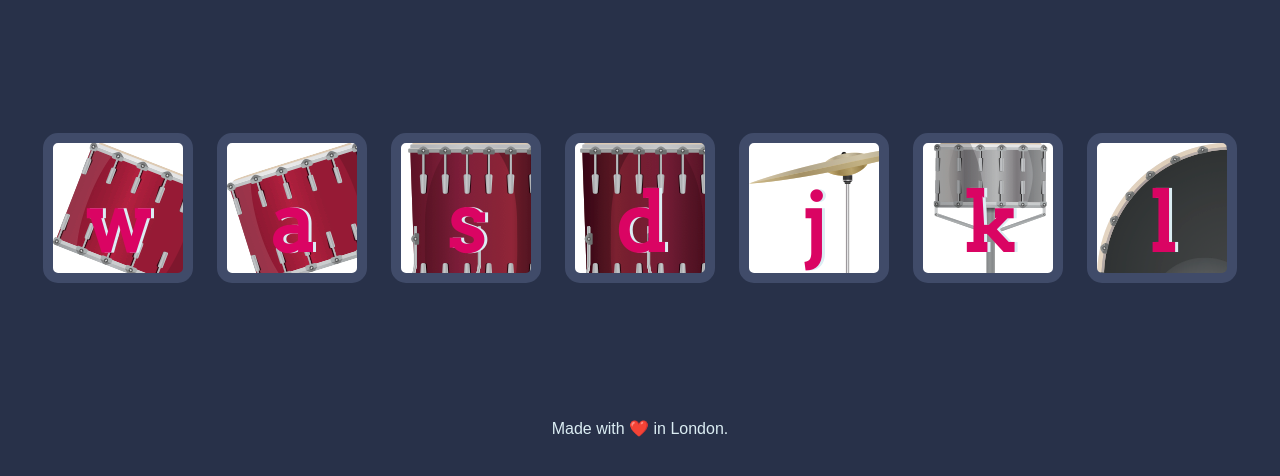
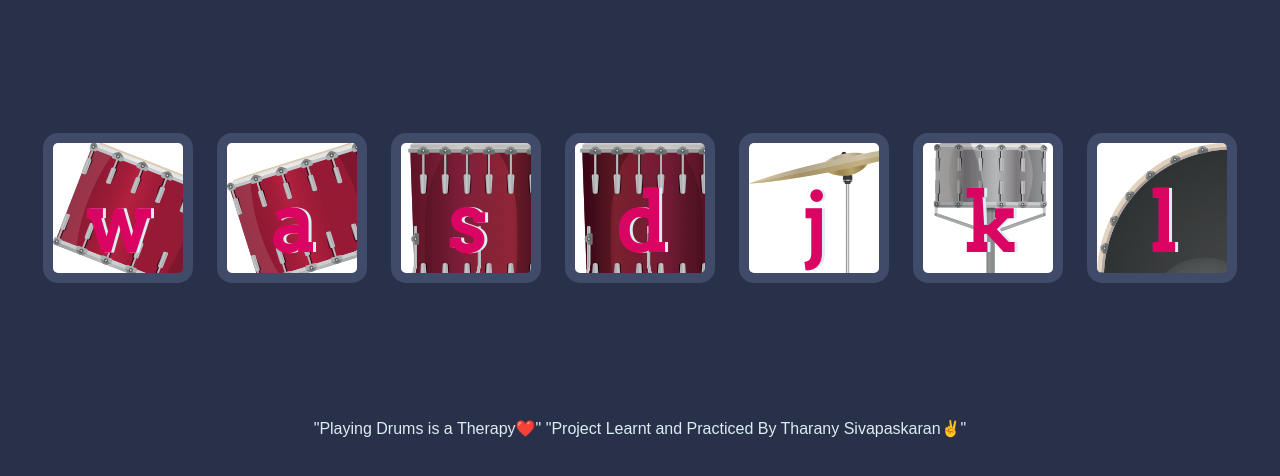
Before and after one commit to tharany2194/drum-kit, a plain HTML site: page index.html in a window 1280 px wide. Shown: the part 156-632 px from the top of the page. Drawn offline with Linux system fonts and the light colour scheme.

Commit message:
Update index.html

```diff
--- a/index.html
+++ b/index.html
@@ -23,7 +23,8 @@
 
 
   <footer>
-    Made with ❤️ in London.
+  "Playing Drums is a Therapy❤️"
+    "Project Learnt and Practiced By Tharany Sivapaskaran✌️"
   </footer>
   <script src="index.js" charset="UTF-8"></script>
 </body>
```
